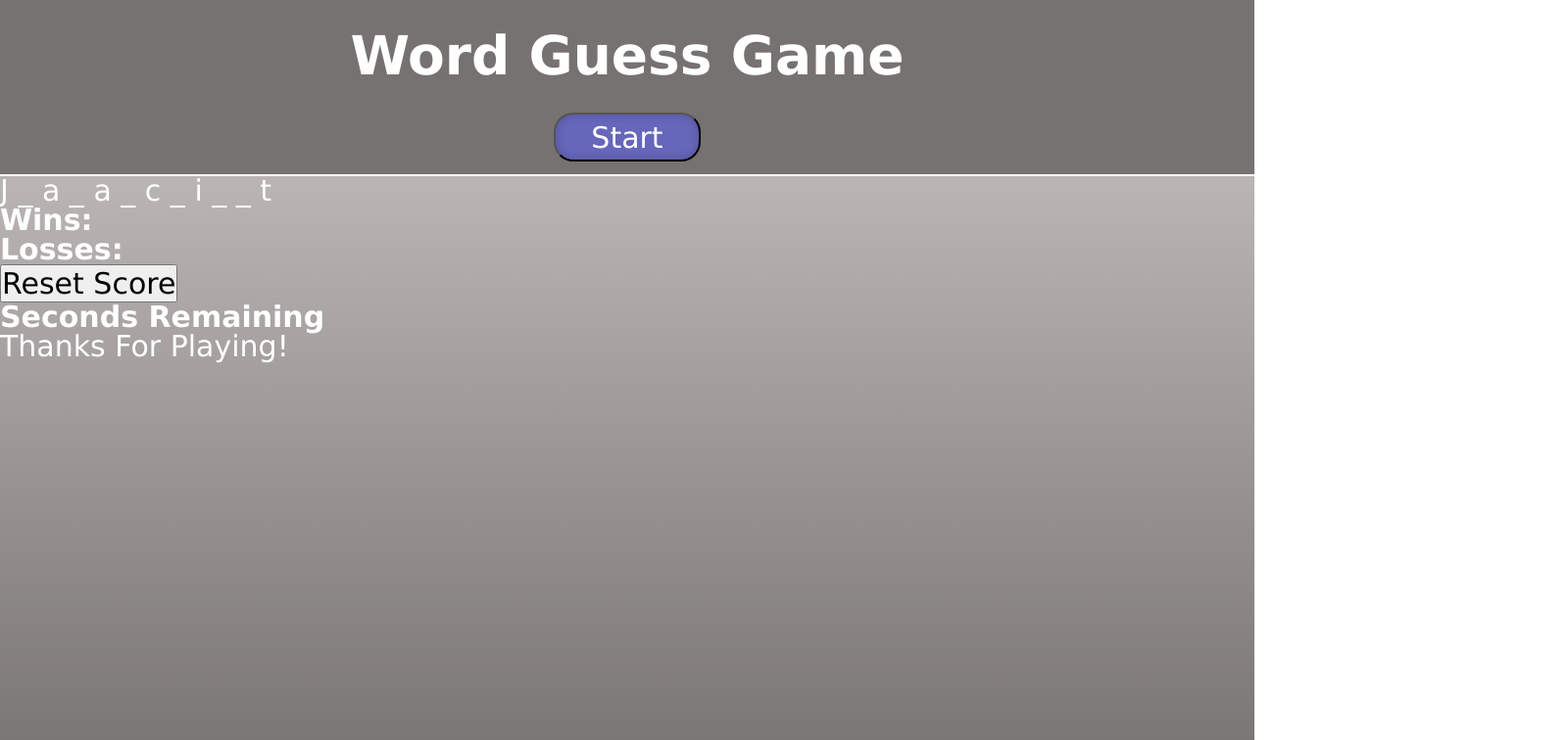
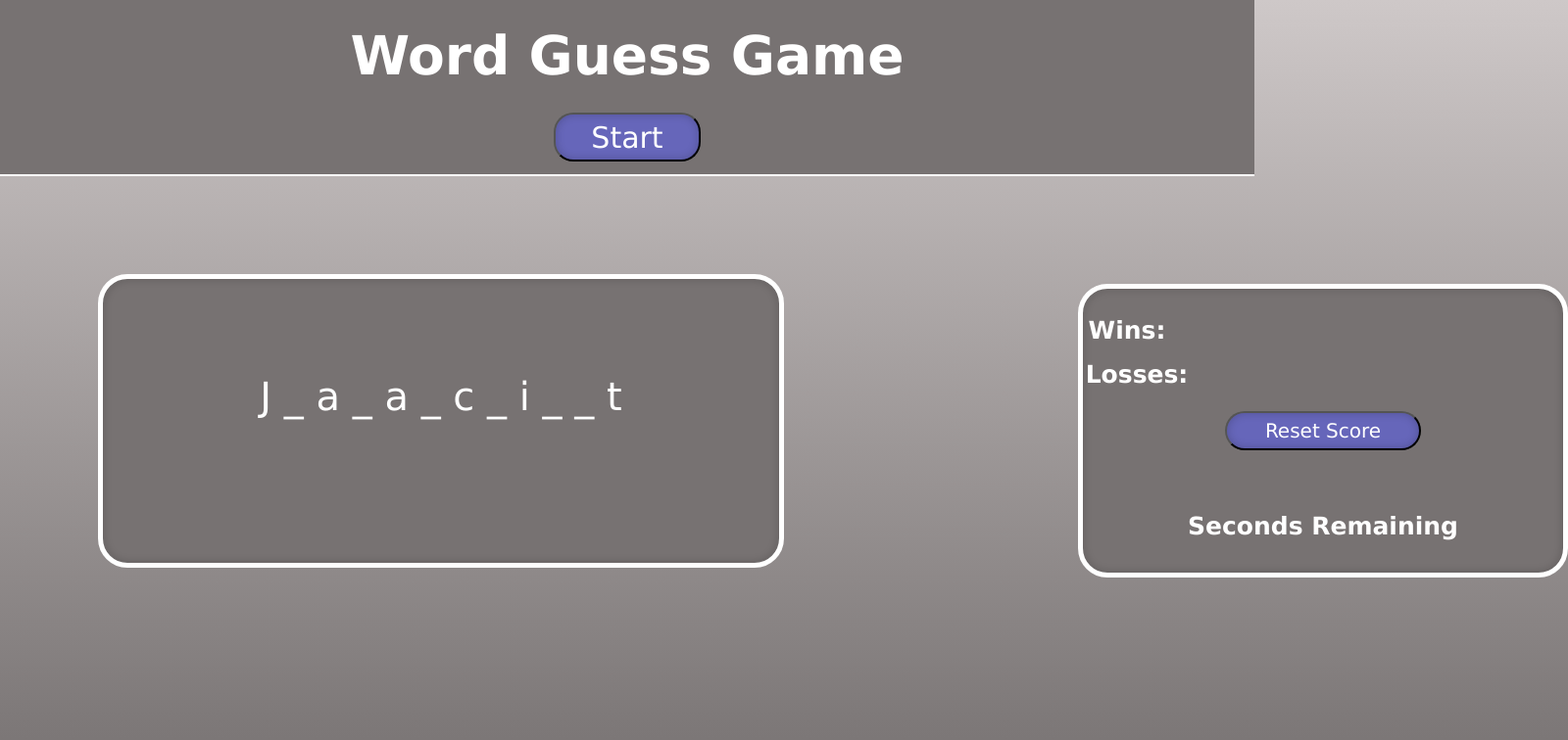
Before and after one commit to Taylor-Brandon/Javascript-Mini-Project, a plain HTML site: page index.html in a window 1280 px wide. Shown: the top 756 px of the page at 98% size, 1600 px wide, since content can reach past the window. Drawn offline with Linux system fonts and the light colour scheme.

Commit message:
finished css file

```diff
--- a/assets/css/style.css
+++ b/assets/css/style.css
@@ -29,3 +29,65 @@ h1{
     height: 50px;
     box-shadow: inset 0 0 10px rgba(0, 0, 0, 0.2);
 }
+
+.word-box{
+    border: solid 5px var(--mainText);
+    border-radius: 30px;
+    width: 700px;
+    height: 300px;
+    margin-top: 100px;
+    margin-left: 100px;
+    text-align: center;
+    background-color: var(--mainDark);
+    box-shadow: inset 0 0 10px rgba(0, 0, 0, 0.2);
+}
+
+.placement-word{
+    padding: 100px;
+    font-size: 40px;
+}
+
+.score-card{
+    border: solid 5px var(--mainText);
+    border-radius: 30px;
+    width: 500px;
+    height: 300px;
+    margin-top: -290px;
+    margin-left: 1100px;
+    text-align: center;
+    background-color: var(--mainDark);
+    box-shadow: inset 0 0 10px rgba(0, 0, 0, 0.2);
+}
+
+.win-score{
+    margin-top: 30px;
+    margin-left: -400px;
+    font-size: 25px;
+}
+
+.lose-score{
+    margin-top: 20px;
+    margin-left: -380px;
+    font-size: 25px;
+}
+
+.reset-button{
+    color: var(--mainText);
+    background-color: var(--mainLight);
+    border-radius: 20px;
+    width: 200px;
+    height: 40px;
+    font-size: 20px;
+    margin-top: 25px;
+    box-shadow: inset 0 0 10px rgba(0, 0, 0, 0.2);
+}
+
+.time-left{
+    font-size: 25px;
+    padding: 65px;
+}
+
+footer{
+    margin-top: 300px;
+    text-align: center;
+}
```
